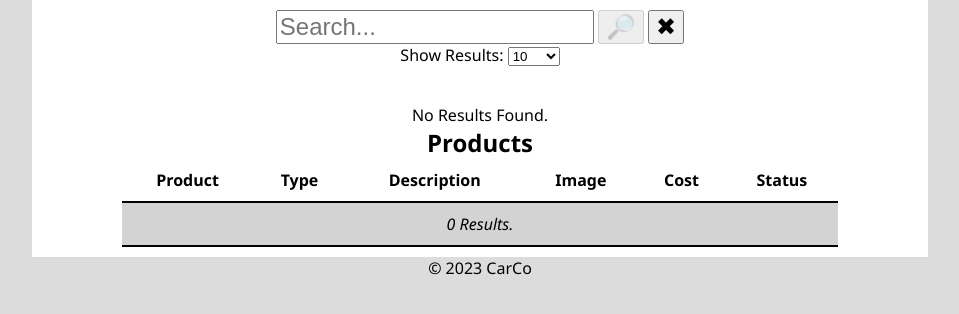
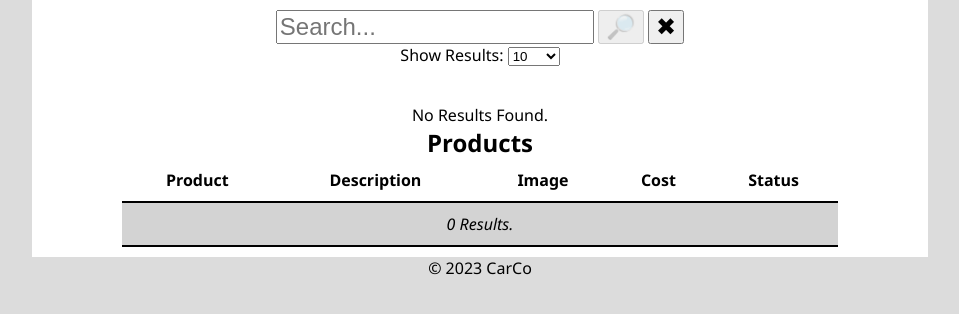
Before and after one commit to TotalDwarf03/CarCo, a PHP site: page /viewproducts.php in a window 1280 px wide. Shown: the part 50-364 px from the top of the page, without its empty margins (160-1119 px from the left). Run offline with PHP 8.4, Linux system fonts and the light colour scheme; data that the repository does not hold is empty.

Commit message:
Tested Add Product

```diff
--- a/css/style.css
+++ b/css/style.css
@@ -35,6 +35,10 @@ main.content {
 }
 
 .message {
+    color: green;
+}
+
+.error {
     color: red;
 }
 
--- a/index.php
+++ b/index.php
@@ -35,8 +35,8 @@
                 }
             ?>
 
-            <p class="message">
-                <?php echo(isset($_GET['UploadStatus']) ? $_GET['UploadStatus'] : ''); ?>
+            <p <?php echo(str_contains($_GET['UploadStatus'] ?? "", "Error") ? "class='error'" : "class='message'"); ?>>
+                <?php echo($_GET['UploadStatus'] ?? ''); ?>
             </p>
         </section>
 
--- a/viewproducts.php
+++ b/viewproducts.php
@@ -31,17 +31,13 @@
                         sp.Image,
                         sp.Description,
                         sp.CostPerUnit,
-                        spt.Type,
                         sps.Status
                     FROM tblSystemProduct sp
-                    JOIN tblSystemProductType spt
-                        ON sp.SystemProductTypeID = spt.SystemProductTypeID
                     JOIN tblSystemProductStatus sps
                         ON sp.SystemProductStatusID = sps.ProductStatusID
                     WHERE sp.ProductName LIKE '%$SearchText%'
                         OR sp.Description LIKE '%$SearchText%'
                     ORDER BY
-                        spt.Type,
                         sp.ProductName
                     $ResultLimit";
 
@@ -55,14 +51,6 @@
                         ORDER BY sps.Status";
 
     $ProductStatus = mysqli_query($db, $sqlProdStatus);
-
-    $sqlProdType = "SELECT
-                        spt.SystemProductTypeID,
-                        spt.Type
-                    FROM tblSystemProductType spt
-                    ORDER BY spt.Type";
-
-    $ProductType = mysqli_query($db, $sqlProdType);
 ?>
 
 <script>
@@ -103,7 +91,7 @@
         <aside class="ManagerTools" <?php echo(hideContent(3)); ?>>
             <h2>Manager Tools</h2>
 
-            <p class="message"><?php echo($_GET['UploadStatus'] ?? '') ?></p>
+            <p <?php echo(str_contains($_GET['UploadStatus'] ?? "", "Error") ? "class='error'" : "class='message'"); ?>><?php echo($_GET['UploadStatus'] ?? '') ?></p>
 
             <button type="button" onclick="showNewForm()">Add New Product</button>
 
@@ -142,25 +130,6 @@
                         </optgroup>
                     </select>
                     <br>
-                    <!-- Product Type -->
-                    <label for="Type">Product Type: </label>
-                    <select id="Type" name="Type">
-                        <optgroup label="Product Type:">
-                            <?php
-                                if($ProductType->num_rows>0){
-                                    while($row = mysqli_fetch_assoc($ProductType)){
-                                        $ProductTypeID = $row['SystemProductTypeID'];
-                                        $Type = $row['Type'];
-
-                                        echo("
-                                                <option value='$ProductTypeID'>$Type</option>
-                                            ");
-                                    }
-                                }
-                            ?>
-                        </optgroup>
-                    </select>
-                    <br>
                     <!-- Image -->
                     <label for="fileToUpload">Image: </label>
                     <input type="file" id="fileToUpload" name="fileToUpload" required>
@@ -188,7 +157,6 @@
                 <thead>
                     <tr>
                         <th>Product</th>
-                        <th>Type</th>
                         <th>Description</th>
                         <th>Image</th>
                         <th>Cost</th>
@@ -204,7 +172,6 @@
                         if($Products->num_rows>0){
                             while($row = mysqli_fetch_assoc($Products)) {
                                 $Product = $row['ProductName'];
-                                $Type = $row['Type'];
                                 $Desc = $row['Description'];
                                 $Img = $row['Image'] ?? '';
                                 $Cost = $row['CostPerUnit'];
@@ -217,7 +184,6 @@
                                 echo("
                                         <tr>
                                             <td>$Product</td>
-                                            <td>$Type</td>
                                             <td>$Desc</td>
                                             <td><img src='$Img' alt='Product Image' $imgSize onclick='maximiseImage()'></td>
                                             <td>£$Cost</td>
@@ -235,7 +201,7 @@
 
                 <tfoot>
                     <tr>
-                        <td colspan="7"><i><?php echo("$Products->num_rows Results.") ?></i></td>
+                        <td colspan="6"><i><?php echo("$Products->num_rows Results.") ?></i></td>
                     </tr>
                 </tfoot>
             </table>
```
Also changed, not shown: addproduct.php (+2 -5 lines), Images/Products/13.jpg (deleted), Images/Products/14.jpg (deleted), Images/Products/17.jpg (deleted), Images/Products/18.png (deleted), Images/Products/19.jpg (deleted), Images/Products/27.webp (renamed from Images/Products/20.webp).
